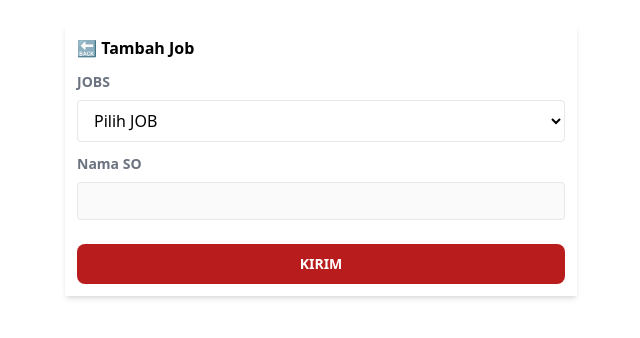
After one commit to agungnugroho0/dev, a PHP site: page /admin/view/add_wawancara.php?nis=1 in a window 1280 px wide. The commit adds this page. Shown: the top 338 px of the page, without its empty margins (319-959 px from the left). Run offline with PHP 8.4, Linux system fonts and the light colour scheme; the visitor is signed in with stand-in values (Sample User, id 1); data that the repository does not hold is empty; some libraries are stand-ins or nearby versions.

Commit message:
bux fix menambah add_wawancara

```diff
--- /dev/null
+++ b/admin/view/add_wawancara.php
@@ -0,0 +1,46 @@
+<?php
+require '../../config/admin.php';
+require_once '../../config/koneksi.php';
+$nis = $_GET['nis'];
+$daftar_job = $konek->query("SELECT job.*,so.id_so,so.so FROM job JOIN so ON job.id_so = so.id_so");
+$hasil = [];
+while($query = $daftar_job -> fetch_assoc()){
+$hasil[] = $query;
+}
+?>
+<!DOCTYPE html>
+<html lang="en">
+<head>
+    <meta charset="UTF-8">
+    <meta name="viewport" content="width=device-width, initial-scale=1.0">
+    <script src="https://cdn.tailwindcss.com"></script>
+    <title>Wawancara</title>
+</head>
+<body>
+<div class="container mx-auto max-w-lg shadow-md p-3 sm:mt-6">
+        <a href="../../features/detail_siswa.php?nis=<?= $nis ?>">🔙</a> <span class="font-bold">Tambah Job</span>
+        <form action="../../model/twawancara.php" method="POST" class="mt-3">
+            <input type="hidden" name="nis" value="<?= $nis ?>">
+            <label for="nama_wawancara" class="font-bold text-gray-500 text-sm mb-2 block">JOBS</label>
+            <select name="wawancara" id="nama_wawancara" class="mb-3 border w-full rounded py-2 px-3 leading-tight focus:outline-none focus:shadow-outline bg-white" onchange="updateNamaSO()">
+                <option>Pilih JOB</option>
+                <?php foreach ($hasil as $job) { ?>
+                    <option value="<?= $job['id_job'] ?>" data-nama-so="<?= $job['so'] ?>"><?= $job['job'] . " | " . $job['perusahaan'] ?></option>
+                <?php } ?>
+            </select>
+            <label for="nama_w" class="font-bold text-gray-500 text-sm mb-2 block">Nama SO</label>
+            <input type="text" id="nama_w" class="mb-3 appearance-none border w-full rounded py-2 px-3 leading-tight focus:outline-none focus:shadow-outline" disabled>
+            <button type="submit" class="focus:outline-none text-white bg-red-700 hover:bg-red-800 focus:ring-4 focus:ring-red-300 font-bold rounded-lg text-sm px-5 py-2.5 me-2 mt-3 w-full">KIRIM</button>
+        </form>
+    </div>
+</body>
+</html>
+
+<script>
+function updateNamaSO(){
+    var select = document.getElementById('nama_wawancara');
+    var selectedOption = select.options[select.selectedIndex];
+    var namaSO = selectedOption.getAttribute("data-nama-so");
+    document.getElementById("nama_w").value = namaSO;
+}
+</script>
--- a/features/detail_siswa.php
+++ b/features/detail_siswa.php
@@ -160,7 +160,7 @@ include "phpqrcode/qrlib.php";
                 </div>
             </div>
             <div class=" border-2 p-3 rounded-md items-center mt-2 md:ml-3 flex flex-wrap">
-                <a href="#" class="bg-red-800 px-2 py-0 text-md rounded-md text-white font-semibold active:scale-95 transition cursor-pointer">IKUT JOB</a>
+                <a href="../admin/view/add_wawancara.php?nis=<?= $data_siswa['nis']?>" class="bg-red-800 px-2 py-0 text-md rounded-md text-white font-semibold active:scale-95 transition cursor-pointer">IKUT JOB</a>
                 <a href="#" class="bg-red-800 px-2 py-0 text-md rounded-md text-white font-semibold active:scale-95 transition cursor-pointer ml-2">KEAKTIFAN (beta)</a>
             </div>
             <div class=" border-2 p-3 rounded-md items-center mt-2 md:ml-3 flex flex-wrap">
--- a/model/hwawancara.php
+++ b/model/hwawancara.php
@@ -4,7 +4,7 @@ require '../config/admin.php';
 
 $id_w = $_GET['id_w'];
 
-$query = "DELETE from wawancara WHERE id_w= $id_w ";
+$query = "DELETE from wawancara WHERE id_w= '$id_w' ";
 if ($konek->query($query) === TRUE) {
     header("Location: ../admin/wawancara.php?status=hapus");
     exit;
```
Also changed, not shown: model/tjob.php (+7 -2 lines), model/twawancara.php (added, +21 -0 lines).
